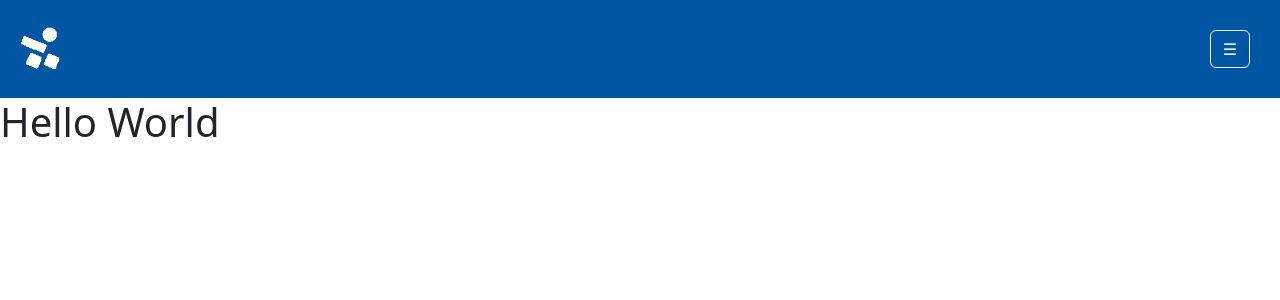
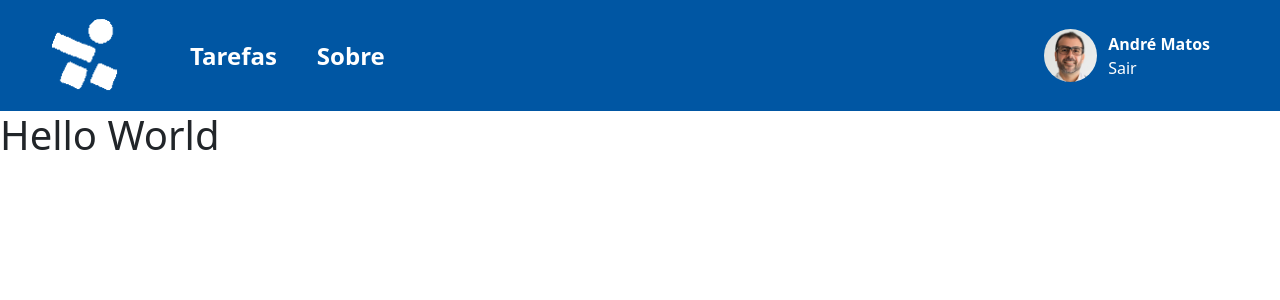
Before and after one commit to EPDM-Corporation/Challenge-Hospital-Sabara-Web-Dev-Front-End, a React (Vite) app: page /home in a window 1280 px wide. Shown: the top 300 px of the page. Built offline with nearby package versions, Linux system fonts and the light colour scheme.

Commit message:
Criando Links no Header e o Profile

```diff
--- a/src/components/Header/Header.css
+++ b/src/components/Header/Header.css
@@ -1,11 +1,53 @@
 header{
     background-color: #0056A3;
-    min-height: 66px;
+
+    height: 111px;
     display: flex;
     align-items: center;
     justify-content: space-between;
 }
 #logo{
-    height: 44px;
+    height: 75px;
+    margin: 50px;
+}
+
+#mobileDesign{
+    display: none;
+}
+
+#desktopDesign{
+    display: contents;
+}
+#desktopNav{
+    display: flex;
+    align-items: center;
+
+}
+
+.desktopText{
+    color: white;
+    font-weight: bold;
+    font-size: 1.5rem;
+    text-decoration: none;
     margin: 20px;
 }
+
+.desktopText:hover{
+    text-decoration: underline;
+}
+
+@media screen and (max-width: 768px) {
+    header{
+        height: 66px;
+    }
+    #logo{
+        height: 44px;
+        margin: 20px;
+    }
+    #mobileDesign{
+        display: contents;
+    }
+    #desktopDesign{
+        display: none;
+    }
+}
--- a/src/components/Header/Header.jsx
+++ b/src/components/Header/Header.jsx
@@ -1,14 +1,26 @@
 import React from 'react';
+import {Link} from 'react-router-dom'
 import './Header.css';
 import Logo from "../../assets/Logo.png";
 import NavBurger from './NavBurger';
-
+import NavProfile from '../NavProfile/NavProfile';
 
 const Header = () => {
   return (
     <header >
-        <img src={Logo} alt="Logo" id="logo" height={50} />
-        <NavBurger/>
+        <div id='mobileDesign'>
+          <img src={Logo} alt="Logo" id="logo" height={50} />
+          <NavBurger className='teste'/>
+        </div>
+
+        <div id='desktopDesign'>
+          <div id='desktopNav'>
+            <img src={Logo} alt="Logo" id="logo" height={50} />
+            <Link to={"/"} className='desktopText'>Tarefas</Link>
+            <Link to={"/"} className='desktopText'>Sobre</Link>
+          </div>
+          <NavProfile/>
+        </div>
     </header>
   );
 };
--- a/src/components/Header/NavBurger.css
+++ b/src/components/Header/NavBurger.css
@@ -7,22 +7,7 @@
     width: 40%;
 }
 
-#profile{
-    display: flex;
-    align-items: center;
-    justify-content: center;
-    gap: 11px;
 
-}
-#pfp{
-    height: 53px;
-    max-width: 53px;
-    border-radius: 30px;
-}
-.profileText{
-    color: white;
-    font-weight: bold;
-}
 .navText{
     color: white;
     text-decoration: none;
--- a/src/components/Header/NavBurger.jsx
+++ b/src/components/Header/NavBurger.jsx
@@ -1,8 +1,9 @@
 import React from 'react'
-import './NavBurger.css'
+import {Link} from 'react-router-dom'
 import 'bootstrap/dist/css/bootstrap.min.css';
 import 'bootstrap/dist/js/bootstrap.bundle.min.js';
-import Profile from '../../assets/andrepfp.png'
+import './NavBurger.css'
+import NavProfile from '../NavProfile/NavProfile'
 
 
 const NavBurger = () => {
@@ -25,11 +26,7 @@ const NavBurger = () => {
         aria-labelledby="menuLateralLabel"
       >
         <div className="offcanvas-header">
-          <div id='profile'>
-            <img src={Profile} alt="" id='pfp' />
-            <div className='profileText'>André Matos</div>
-          </div>
-
+          <NavProfile/>
           <button
             type="button"
             className="btn-close btn-close-white"
@@ -40,8 +37,8 @@ const NavBurger = () => {
         </div>
         <div className="offcanvas-body">
           <ul className="list-unstyled">
-            <li><a className="navText" href="#">Tarefas</a></li>
-            <li><a className="navText" href="#">Sobre</a></li>
+            <li><Link to={"/home"} className='navText'>Tarefas</Link></li>
+            <li><Link to={"/"} className='navText'>Sobre</Link></li>
           </ul>
         </div>
       </div>
--- /dev/null
+++ b/src/components/NavProfile/NavProfile.css
@@ -0,0 +1,30 @@
+#profile{
+    display: flex;
+    align-items: center;
+    justify-content: center;
+    gap: 11px;
+    margin: 70px;
+}
+#pfp{
+    height: 53px;
+    max-width: 53px;
+    border-radius: 30px;
+}
+.profileText{
+    color: white;
+    font-weight: bold;
+}
+
+#exitButton{
+    color: white;
+    text-decoration: none;
+}
+
+#exitButton:hover{
+    text-decoration: underline;
+}
+@media screen and (max-width: 768px) {
+    #profile{
+        margin: 0px;
+    }
+}
--- /dev/null
+++ b/src/components/NavProfile/NavProfile.jsx
@@ -0,0 +1,20 @@
+import React from 'react'
+import {Link} from 'react-router-dom'
+import './NavProfile.css'
+import Profile from '../../assets/andrepfp.png'
+
+const NavProfile = () => {
+  return (
+    <div>
+        <div id='profile'>
+            <img src={Profile} alt="" id='pfp' />
+            <div>
+                <div className='profileText'>André Matos</div>
+                <Link to={"/"} id='exitButton'>Sair</Link>
+            </div>
+        </div>
+    </div>
+  )
+}
+
+export default NavProfile
```
